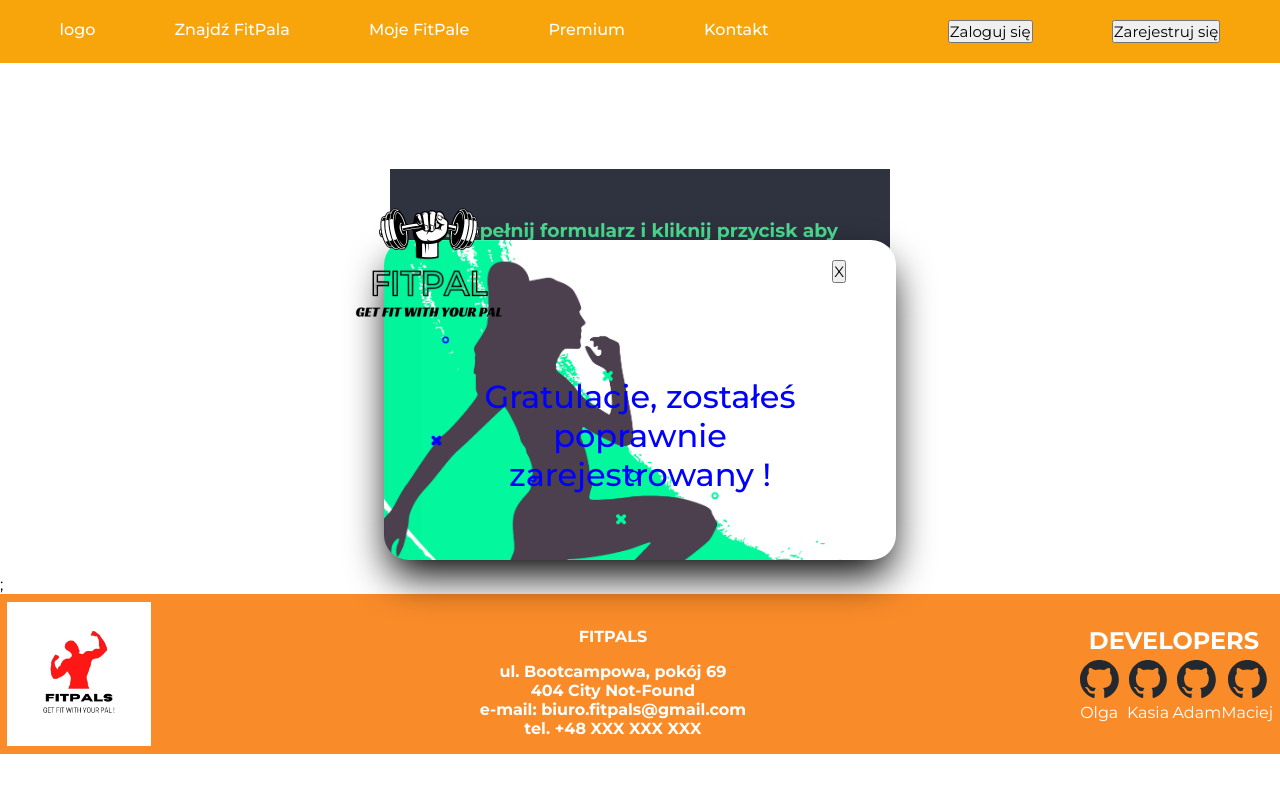
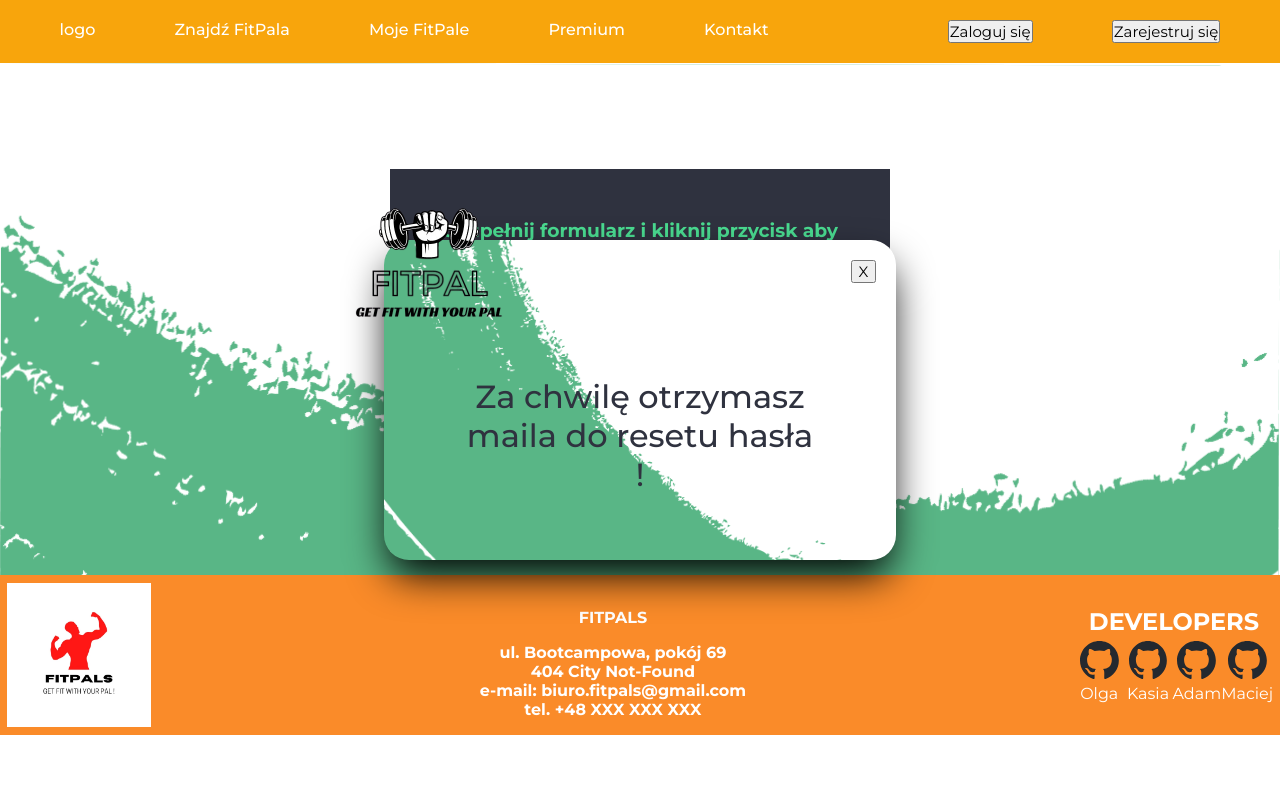
Before and after one commit to infoshareacademy/jfdzr8-team-szalone-wiewiory, a React (Create React App) app in the folder fitpals/: page /login/forgotpassword in a window 1280 px wide. Both pictures are taken after typing "name@example.com" into the empty fields and a click on the button "Poproś o przypomnienie hasła". Shown: the top 792 px of the page. Built offline with nearby package versions, Linux system fonts and the light colour scheme; no server answers.

Commit message:
made forgot password module and styling to forgot password section

```diff
--- a/fitpals/src/components/Authorization/ForgotPassword.jsx
+++ b/fitpals/src/components/Authorization/ForgotPassword.jsx
@@ -3,31 +3,33 @@ import { auth } from "../../api/firebase";
 import { getFormData } from "./getFormData";
 import { Form } from "../Authorization/Form";
 // import { firebaseErrors } from "../Authorization/firebaseErrors";
-import { RegisterModal } from "../Modals/RegisterModal/RegisterModal";
+import styles from "./ForgotPassword.module.css";
 import { useState } from "react";
+import { ForgotPasswordModal } from "../Modals/ForgotPasswordModal/ForgotPasswordModal";
 
 export const ForgotPassword = () => {
   const [show, setShow] = useState(false);
+
   const handlePasswordReset = (e) => {
     e.preventDefault();
 
     const { email } = getFormData(e);
-
+    setShow(true);
     sendPasswordResetEmail(auth, email).catch((e) => {
       console.dir(e);
-      setShow(true);
+
       // alert(firebaseErrors[e.code]);
     });
   };
 
   return (
-    <>
+    <div className={styles.forgotPasswordSection}>
       <Form
         submitText="Poproś o przypomnienie hasła"
         onSubmit={handlePasswordReset}
         isPasswordHidden
       />
-      <RegisterModal show={show} setShow={setShow} />;
-    </>
+      <ForgotPasswordModal show={show} setShow={setShow} />
+    </div>
   );
 };
--- /dev/null
+++ b/fitpals/src/components/Authorization/ForgotPassword.module.css
@@ -0,0 +1,5 @@
+.forgotPasswordSection {
+  background: url(../../Assets/background2.svg) no-repeat;
+
+  background-size: cover;
+}
--- a/fitpals/src/components/Authorization/Form.jsx
+++ b/fitpals/src/components/Authorization/Form.jsx
@@ -12,6 +12,7 @@ export const Form = ({ submitText, isPasswordHidden = false, onSubmit }) => (
           name="email"
           id="email"
           className={styles.emailInput}
+          required
         />
       </div>
       {!isPasswordHidden && (
--- a/fitpals/src/components/Authorization/Form.module.css
+++ b/fitpals/src/components/Authorization/Form.module.css
@@ -45,7 +45,7 @@
 
 .sendButton {
   height: 30px;
-  width: 17vw;
+  width: 20vw;
   border-radius: 15px;
   font-weight: bold;
   color: #2f323f;
--- /dev/null
+++ b/fitpals/src/components/Modals/ForgotPasswordModal/ForgotPasswordModal.jsx
@@ -0,0 +1,21 @@
+import React from "react";
+import styles from "./ForgotPasswordModal.module.css";
+import Logo from "../../Images/FitPalLogo.png";
+
+export const ForgotPasswordModal = ({ show, setShow }) => {
+  const content = show && (
+    <div className={styles.modal}>
+      <button
+        className={styles.modalClose}
+        type="button"
+        onClick={() => setShow(false)}
+      >
+        X
+      </button>
+      <h1>Za chwilę otrzymasz maila do resetu hasła !</h1>
+      <img src={Logo} alt="logo of company" className={styles.logo} />
+    </div>
+  );
+
+  return content;
+};
--- /dev/null
+++ b/fitpals/src/components/Modals/ForgotPasswordModal/ForgotPasswordModal.module.css
@@ -0,0 +1,39 @@
+.modal {
+  padding: 70px 80px 0;
+  top: 50%;
+  transform: translateY(-50%);
+  left: 0;
+  right: 0;
+  margin: 0 auto;
+  width: 40vw;
+  height: 40vh;
+  background-color: white;
+  box-shadow: 0 20px 40px -5px;
+  position: fixed;
+  border-radius: 25px;
+  display: flex;
+  justify-content: center;
+  align-items: center;
+  background: url(../../../Assets/backrgound-svg.svg) no-repeat;
+  background-attachment: fixed;
+  background-size: cover;
+  background-color: white;
+}
+.logo {
+  position: absolute;
+  left: -80px;
+  top: -120px;
+  height: 250px;
+}
+
+.modalClose {
+  position: absolute;
+  right: 20px;
+  top: 20px;
+  width: 25px;
+}
+
+.modal h1 {
+  text-align: center;
+  color: #2f323f;
+}
```
Also changed, not shown: fitpals/src/Assets/background2.svg (added).
